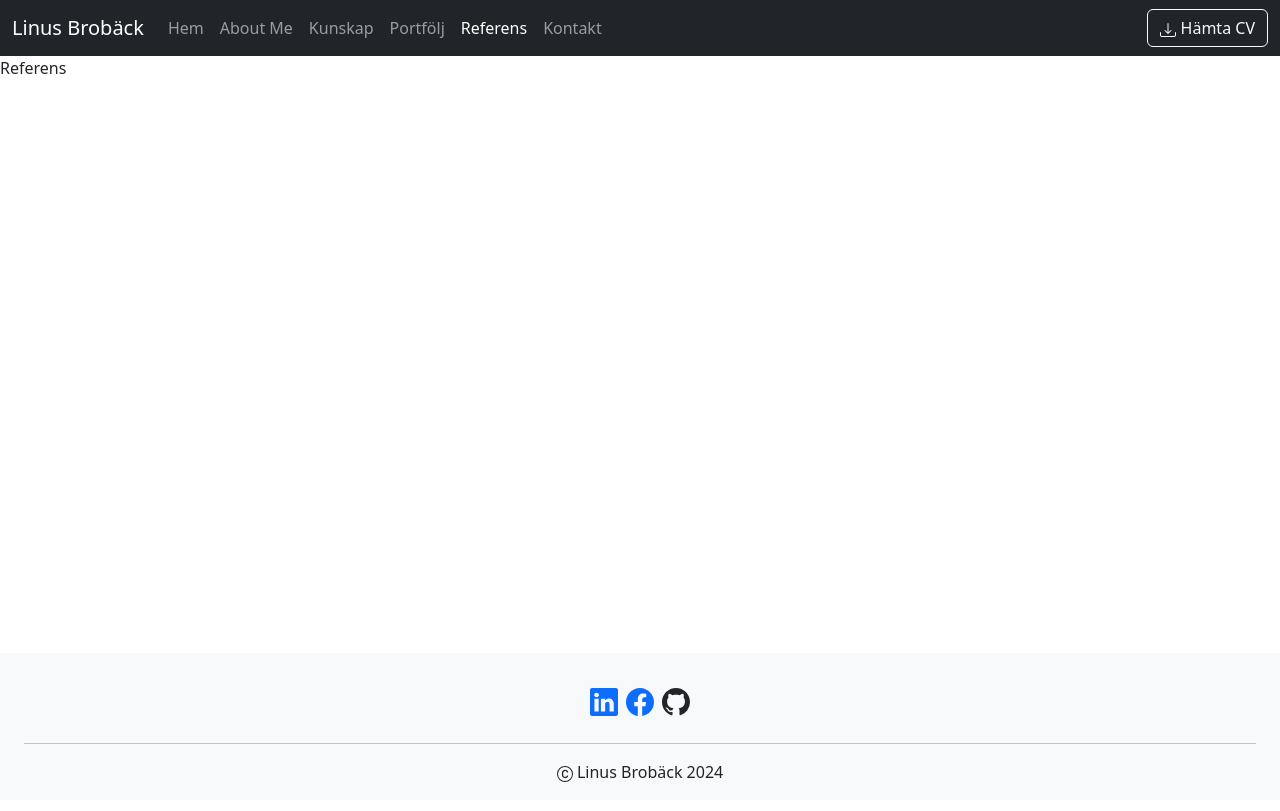
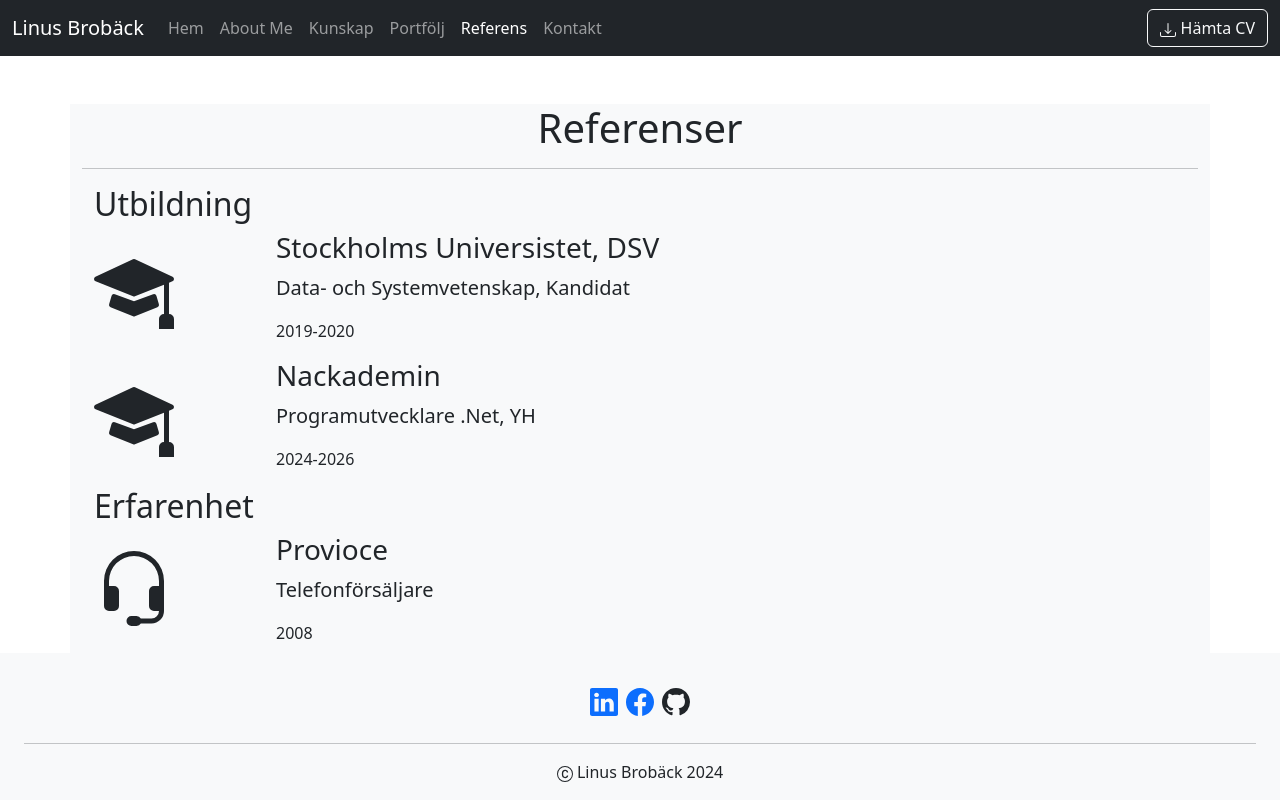
Before and after one commit to Limpan89/Portfolio, a React app in the folder portfolio/: page /referens in a window 1280 px wide. Built offline with nearby package versions, Linux system fonts and the light colour scheme; the HTML template or start-up script is replaced by a standard one.

Commit message:
added some education & work references

```diff
--- a/portfolio/src/components/Reference.jsx
+++ b/portfolio/src/components/Reference.jsx
@@ -1,9 +1,39 @@
+import { Headset, MortarboardFill } from "react-bootstrap-icons"
 
 function Reference() {
 
   return (
-    <main>
-      Referens
+    <main className="container bg-light mt-5">
+      <h1 className="text-center">Referenser</h1>
+      <hr />
+      <article className="container row">
+        <h2>Utbildning</h2>
+        <div className="display-1 col-2">
+          <MortarboardFill />
+        </div>
+        <div className="col-10">
+          <h3>Stockholms Universistet, DSV</h3>
+          <p className="lead">Data- och Systemvetenskap, Kandidat</p>
+          <p>2019-2020</p>
+        </div>
+        <div className="display-1 col-2">
+          <MortarboardFill />
+        </div>
+        <div className="col-10">
+          <h3>Nackademin</h3>
+          <p className="lead">Programutvecklare .Net, YH</p>
+          <p>2024-2026</p>
+        </div>
+        <h2>Erfarenhet</h2>
+        <div className="display-1 col-2">
+          <Headset />
+        </div>
+        <div className="col-10">
+          <h3>Provioce</h3>
+          <p className="lead">Telefonförsäljare</p>
+          <p>2008</p>
+        </div>
+      </article>
     </main>
   )
 }
```
